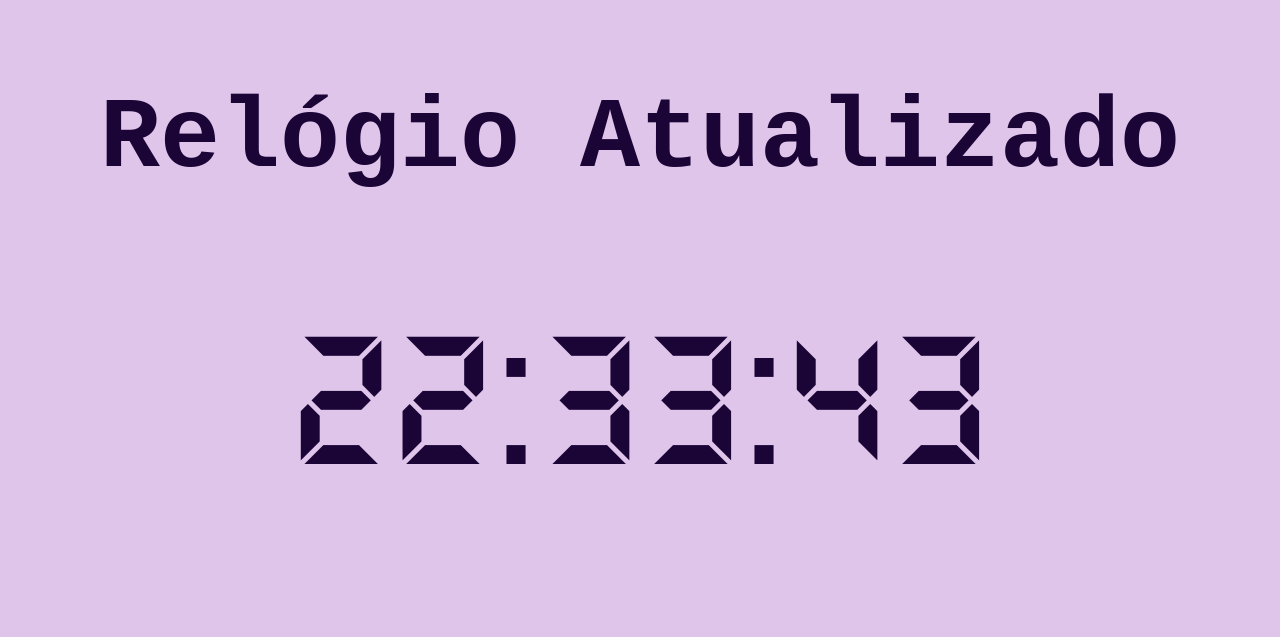
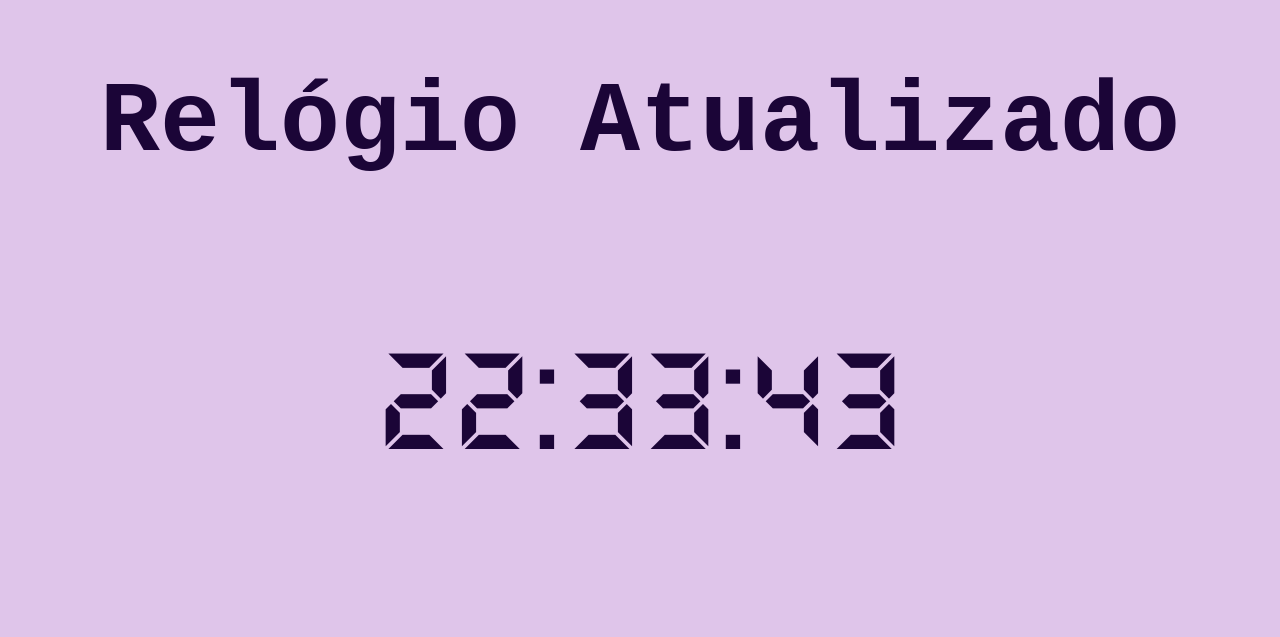
Before and after one commit to GeovaniProgram/Relogio-Digital-Web, a plain HTML site: page index.html in a window 1280 px wide. Drawn offline with Linux system fonts and the light colour scheme.

Commit message:
Adicionando novas imagens para hiper texto e modificação das tags e adição do footer

```diff
--- a/index.html
+++ b/index.html
@@ -7,14 +7,17 @@
     <link rel="stylesheet" href="style.css">
 </head>
 <body>
-    <div class="container">
-        <div>
-            <h2 id="titulo" onclick=darkMode()>Relógio Atualizado</h2>
+    <header>
+        <h1 id="titulo" onclick=darkMode()>Relógio Atualizado</h1>
+    </header>
+    <main>
+        <div class="relogio-class">
+            <h2><div id="relogio"></div></h2>
         </div>
-        <div class="relogio-class">
-            <h1><div id="relogio"></div></h1>
-        </div>
-    </div>
+    </main>
+    <footer>
+
+    </footer>
 </body>
 <script src="myscript.js"></script>
 </html>
--- a/myscript.js
+++ b/myscript.js
@@ -1,9 +1,4 @@
-//armazenando na máquina do usuario o tema
-localStorage.setItem('theme', 'dark');
 
-//acessado o tema da maquina do usuário
-localStorage.getItem('theme');
-// dark
 
 function atualizarRelogio() {
     var data = new Date();
--- a/style.css
+++ b/style.css
@@ -23,7 +23,7 @@ body{
     color: #DFC5EA;
 }
 
-h2{
+h1{
     font-family: 'Courier New', Courier, monospace;
     font-size: 100px;
     text-align: center;
```
Also changed, not shown: assets/dark-mode.png, assets/github-icon/github-icon-darkmode.png (added), assets/github-icon/github-icon-lightmode.png (added), assets/light-mode.png, assets/linkedin-icon/linkidin-icon-darkmode.png (added), assets/linkedin-icon/linkidin-icon-lightmode.png (added).
